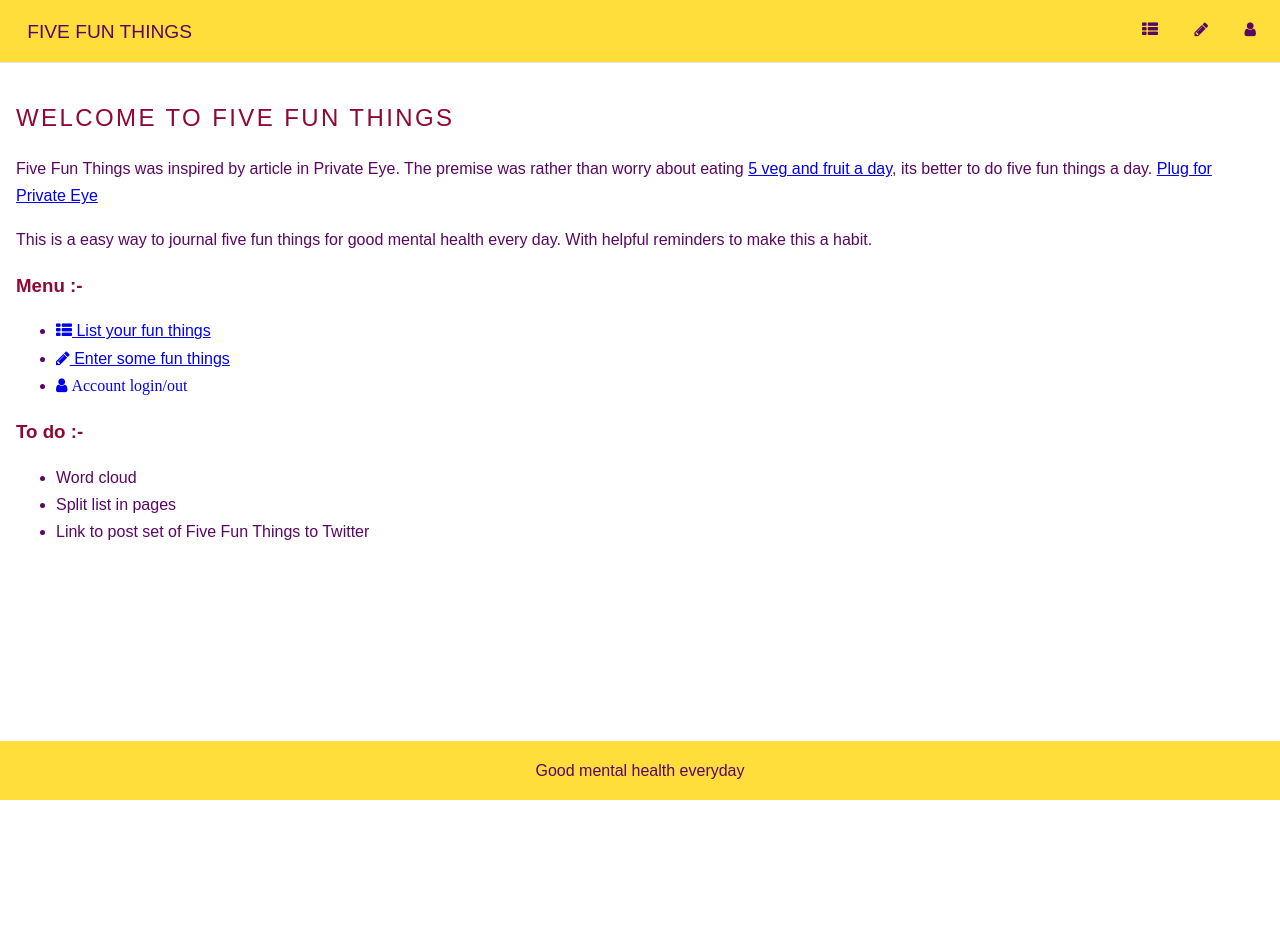
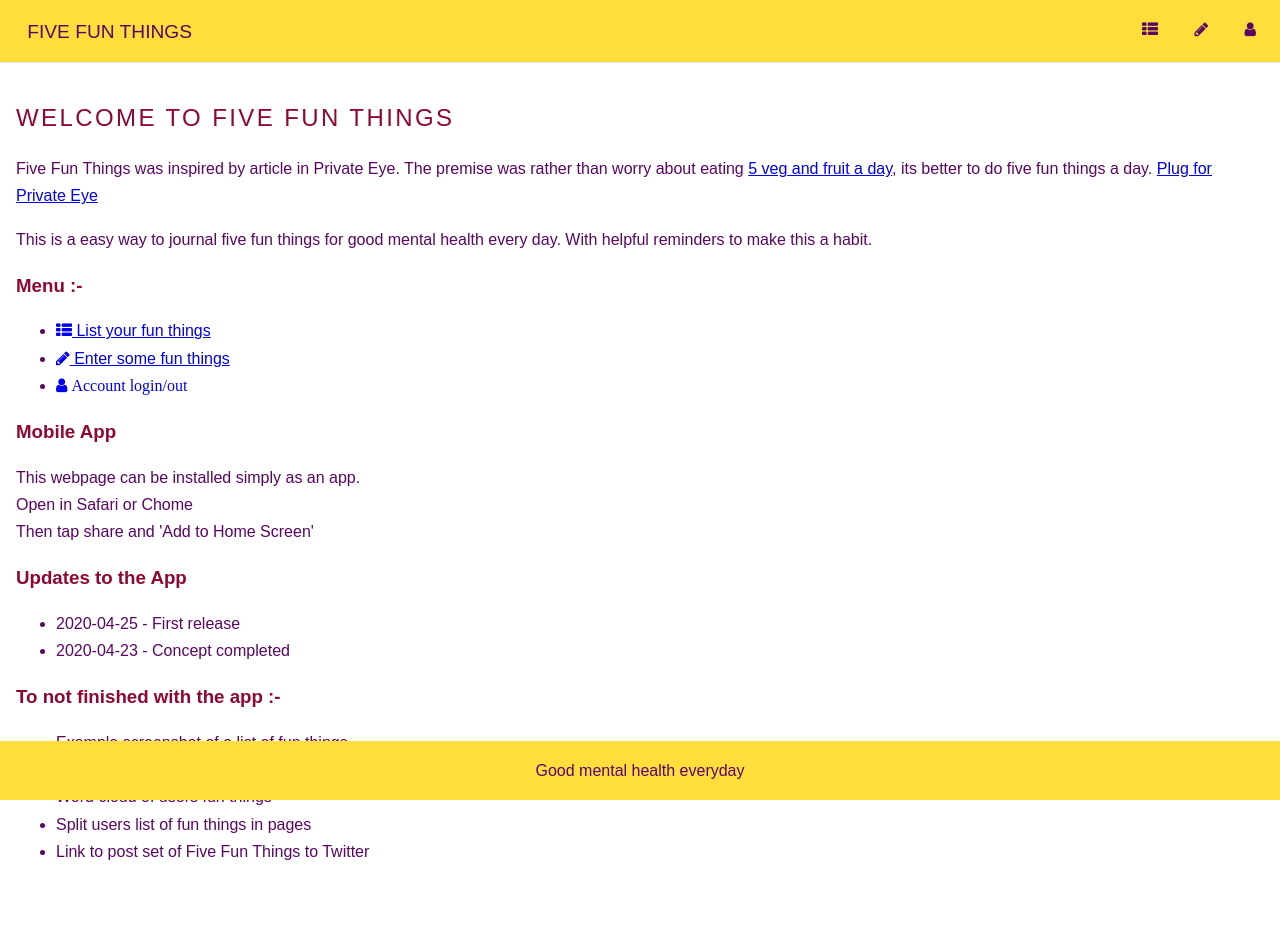
Before and after one commit to bmsleight/five_fun_things, a Django app: template five_fun_things/templates/index.html in a window 1280 px wide. Before the commit the page ends 800 px from the top, so only its background shows below. Run offline with Django 3.2, Linux system fonts and the light colour scheme; the template is opened without the code that fills it, so the values that code supplies are empty; some libraries are stand-ins or nearby versions.

Commit message:
Updating template fixes

```diff
--- a/five_fun_things/templates/accounts.html
+++ b/five_fun_things/templates/accounts.html
@@ -5,7 +5,6 @@
 {% block content %}
 <p>
   <a class="pure-button" href="login/">Login</a>
-  <a class="pure-button" href="login/">Loogut</a>
 </p>
 <p>
   <a class="pure-button" href="signup/">Signup</a>
--- a/five_fun_things/templates/base.html
+++ b/five_fun_things/templates/base.html
@@ -3,6 +3,9 @@
 <head>
     <meta charset="utf-8">
     <meta name="viewport" content="width=device-width, initial-scale=1.0">
+  <meta name="mobile-web-app-capable" content="yes">
+  <meta name="apple-mobile-web-app-capable" content="yes" />
+
     <link rel="stylesheet" href="https://unpkg.com/purecss@1.0.1/build/pure-min.css" integrity="sha384-" crossorigin="anonymous">
 
     <link rel="stylesheet" href="https://unpkg.com/purecss@1.0.1/build/grids-responsive-min.css">
--- a/five_fun_things/templates/index.html
+++ b/five_fun_things/templates/index.html
@@ -17,10 +17,24 @@
     <li class="pure-menu-item"><a href="/accounts/" ><i class="fa fa-user" aria-hidden="true"> Account login/out</i></a></li>
 </ul>
 
-<h3>To do :-</h3>
+<h3>Mobile App</h3>
+  <p>This webpage can be installed simply as an app.<br/>
+  Open in Safari or Chome <br/>
+  Then tap share and 'Add to Home Screen'</p>
+
+<h3>Updates to the App</h3>
  <ul>
-  <li>Word cloud</li>
-  <li>Split list in pages</li>
+    <li class="pure-menu-item">2020-04-25 - First release</li>
+    <li class="pure-menu-item">2020-04-23 - Concept completed</li>
+</ul>
+
+
+<h3>To not finished with the app :-</h3>
+ <ul>
+  <li>Example screenshot of a list of fun things</li>
+  <li>Video promot</li>
+  <li>Word cloud of users fun things</li>
+  <li>Split users list of fun things in pages</li>
   <li>Link to post set of Five Fun Things to Twitter</li>
 </ul>
 
--- a/five_fun_things/urls.py
+++ b/five_fun_things/urls.py
@@ -26,5 +26,5 @@
     path('accounts/', include('allauth.urls')),
     path('accounts/', TemplateView.as_view(template_name='accounts.html')),
     path('things/', include('funthings.urls')),
-    path('', TemplateView.as_view(template_name='index.html'))
+#    path('', TemplateView.as_view(template_name='index.html'))
 ] + static(settings.MEDIA_URL, document_root=settings.MEDIA_ROOT)
--- a/funthings/templates/date.html
+++ b/funthings/templates/date.html
@@ -1,6 +1,6 @@
 {% extends "base.html" %}
 
-{% block header2 %}Journal Select DatE{% endblock %}
+{% block header2 %}Journal Select Date{% endblock %}
 
 {% block content %}
 
--- a/funthings/views.py
+++ b/funthings/views.py
@@ -56,7 +56,7 @@
             print(formset.errors)
 
     form = ThingFormSet(queryset=Thing.objects.filter(thing_date=thing_date))
-    return render(request, 'index.html', {'form': form })
+    return render(request, 'journal.html', {'form': form })
 
 
 class ThingList(LoginRequiredMixin, ListView):
```
Also changed, not shown: five_fun_things/settings.py (+6 -1 lines), production_changes.txt (added, +11 -0 lines), funthings/templates/journal.html (renamed from funthings/templates/index.html).
